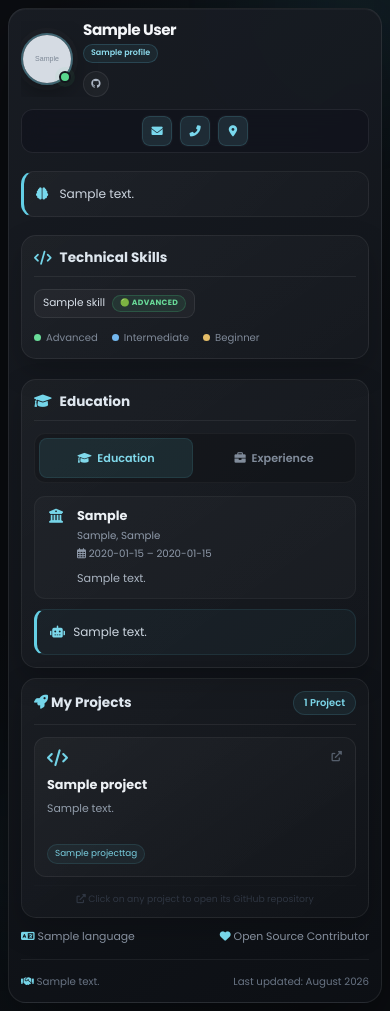
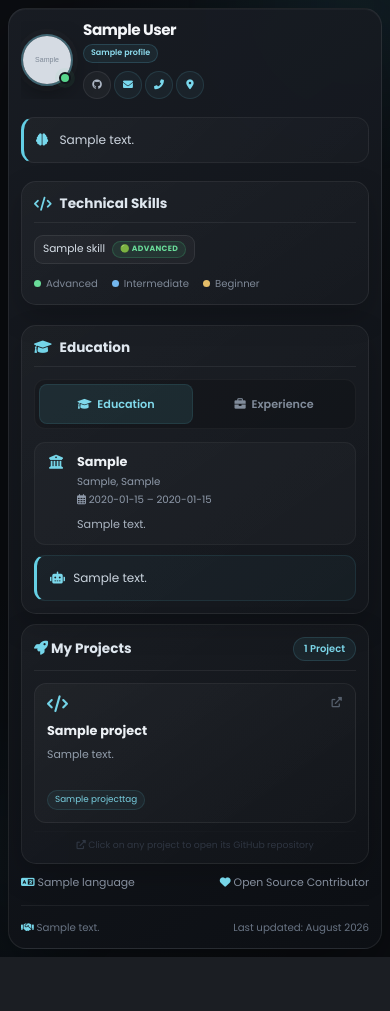
Before and after one commit to navidmn56/portfolio-website, a Django app: page / in a window 390 px wide. After the commit the page ends 957 px from the top, so only its background shows below. Run offline with Django 5.2, Linux system fonts and the light colour scheme; tables that the repository leaves empty hold one stand-in row (values such as "Sample post"); grey boxes marked "Sample" are stand-in pictures.

Commit message:
Improve mobile responsive layout

```diff
--- a/resume_app/templates/portfolio.html
+++ b/resume_app/templates/portfolio.html
@@ -78,26 +78,17 @@
                                     <i class="{{ social.icon_class }}"></i>
                                 </a>
                             {% endfor %}
-                        </div>
-                    </div>
 
-                </div>
-
-                <!-- Contact Links - Icon Only Style -->
-                <div class="contact-links contact-links-icon-only">
+                            <!-- Contact Icons - Inline with Social Links -->
                             {% if profile.email %}
-                    <a href="mailto:{{ profile.email }}" class="contact-item contact-item-icon-only" aria-label="Email" title="Email">
-                        <span class="contact-icon-wrapper">
+                            <a href="mailto:{{ profile.email }}" class="social-icon-circle contact-inline-icon" aria-label="Email" title="Email">
                                 <i class="fas fa-envelope"></i>
-                        </span>
                             </a>
                             {% endif %}
 
                             {% if profile.phone %}
-                    <a href="tel:{{ profile.phone|cut:' ' }}" class="contact-item contact-item-icon-only" aria-label="Phone" title="Phone">
-                        <span class="contact-icon-wrapper">
+                            <a href="tel:{{ profile.phone|cut:' ' }}" class="social-icon-circle contact-inline-icon" aria-label="Phone" title="Phone">
                                 <i class="fas fa-phone-alt"></i>
-                        </span>
                             </a>
                             {% endif %}
 
@@ -105,14 +96,15 @@
                             <a href="{% if profile.location_url %}{{ profile.location_url }}{% else %}https://maps.google.com/?q={{ profile.location|urlencode }}{% endif %}"
                                target="_blank"
                                rel="noopener noreferrer"
-                       class="contact-item contact-item-icon-only"
+                               class="social-icon-circle contact-inline-icon"
                                aria-label="Location"
                                title="Location">
-                        <span class="contact-icon-wrapper">
                                 <i class="fas fa-map-marker-alt"></i>
-                        </span>
                             </a>
                             {% endif %}
+                        </div>
+                    </div>
+
                 </div>
 
             </div>
--- a/static/css/portfolio.css
+++ b/static/css/portfolio.css
@@ -109,12 +109,12 @@ body::after {
 }
 
 /* ============================================================
-   PROFILE HEADER - IMAGE LEFT, NAME CENTER, CONTACTS RIGHT
+   PROFILE HEADER - IMAGE LEFT, NAME CENTER
    ============================================================ */
 .profile-header {
     display: flex;
     flex-direction: column;
-    gap: 14px;
+    gap: 0;
     margin-bottom: 18px;
 }
 
@@ -216,12 +216,13 @@ body::after {
 }
 
 /* ============================================================
-   SOCIAL LINKS - NO TOOLTIP
+   SOCIAL LINKS - INCLUDES CONTACT ICONS INLINE
    ============================================================ */
 .social-links-row {
     display: flex;
     flex-direction: row;
     flex-wrap: wrap;
+    align-items: center;
     gap: 4px;
     margin-top: 3px;
     order: 2;
@@ -243,106 +244,28 @@ body::after {
     flex-shrink: 0;
 }
 
+/* Contact inline icons - same style, different hover color */
+.contact-inline-icon {
+    background: rgba(110, 211, 235, 0.05);
+    border-color: rgba(110, 211, 235, 0.12);
+    color: #79d8ed;
+}
+
+.contact-inline-icon:hover {
+    background: rgba(110, 211, 235, 0.12);
+    border-color: rgba(110, 211, 235, 0.3);
+    color: #8de2f5;
+    transform: translateY(-2px);
+}
+
+/* Hide old contact container */
+.contact-links {
+    display: none;
+}
+
 /* Hide tooltip completely */
 .tooltip {
     display: none !important;
-}
-
-/* ============================================================
-   CONTACT LINKS - ICON ONLY STYLE
-   ============================================================ */
-.contact-links-icon-only {
-    display: flex;
-    flex-direction: row;
-    flex-wrap: wrap;
-    align-items: center;
-    justify-content: center;
-    gap: 8px;
-    padding: 6px 8px;
-    background: rgba(15, 18, 28, 0.6);
-    border: 1px solid rgba(255, 255, 255, 0.08);
-    border-radius: 14px;
-    backdrop-filter: blur(10px);
-    -webkit-backdrop-filter: blur(10px);
-    order: 1;
-    width: 100%;
-    overflow: hidden;
-}
-
-.contact-item-icon-only {
-    display: flex;
-    align-items: center;
-    justify-content: center;
-    width: 40px;
-    height: 40px;
-    padding: 0;
-    border-radius: 10px;
-    color: #bfc8d4;
-    text-decoration: none;
-    transition: all 0.2s ease;
-    flex-shrink: 0;
-    background: rgba(255, 255, 255, 0.02);
-    border: 1px solid transparent;
-    position: relative;
-    overflow: hidden;
-}
-
-/* Glow effect on hover */
-.contact-item-icon-only::before {
-    content: '';
-    position: absolute;
-    top: 0;
-    left: -100%;
-    width: 100%;
-    height: 100%;
-    background: linear-gradient(90deg, transparent, rgba(110, 211, 235, 0.05), transparent);
-    transition: left 0.4s ease;
-}
-
-.contact-item-icon-only:hover::before {
-    left: 100%;
-}
-
-.contact-item-icon-only:hover {
-    background: rgba(110, 211, 235, 0.06);
-    border-color: rgba(110, 211, 235, 0.2);
-    color: #e8edf3;
-    transform: translateY(-2px);
-    box-shadow: 0 8px 25px rgba(0, 0, 0, 0.3), 0 0 20px rgba(110, 211, 235, 0.08);
-}
-
-.contact-item-icon-only:active {
-    transform: translateY(0) scale(0.98);
-}
-
-/* Icon wrapper */
-.contact-item-icon-only .contact-icon-wrapper {
-    width: 100%;
-    height: 100%;
-    display: flex;
-    align-items: center;
-    justify-content: center;
-    border-radius: 10px;
-    background: rgba(110, 211, 235, 0.1);
-    border: 1px solid rgba(110, 211, 235, 0.15);
-    flex-shrink: 0;
-    transition: all 0.2s ease;
-}
-
-.contact-item-icon-only:hover .contact-icon-wrapper {
-    background: rgba(110, 211, 235, 0.18);
-    border-color: rgba(110, 211, 235, 0.3);
-    box-shadow: 0 0 15px rgba(110, 211, 235, 0.15);
-}
-
-.contact-item-icon-only .contact-icon-wrapper i {
-    color: #79d8ed;
-    font-size: 0.9rem;
-    transition: transform 0.2s ease;
-}
-
-.contact-item-icon-only:hover .contact-icon-wrapper i {
-    transform: scale(1.1);
 }
 
 /* ============================================================
@@ -887,10 +810,6 @@ body::after {
         border-radius: 18px;
     }
 
-    .profile-header {
-        gap: 12px;
-    }
-
     .profile-info {
         gap: 10px;
     }
@@ -909,34 +828,14 @@ body::after {
         padding: 3px 7px;
     }
 
-    .social-icon-circle {
-        width: 26px;
-        height: 26px;
-        font-size: 0.6rem;
+    .social-links-row {
+        gap: 3px;
     }
 
-    /* CONTACT ICONS - SINGLE ROW, CENTERED, COMPACT */
-    .contact-links-icon-only {
-        flex-direction: row;
-        justify-content: center;
-        gap: 6px;
-        padding: 5px 8px;
-        border-radius: 12px;
-        width: 100%;
-    }
-
-    .contact-item-icon-only {
-        width: 32px;
-        height: 32px;
-        border-radius: 8px;
-    }
-
-    .contact-item-icon-only .contact-icon-wrapper {
-        border-radius: 8px;
-    }
-
-    .contact-item-icon-only .contact-icon-wrapper i {
-        font-size: 0.7rem;
+    .social-icon-circle {
+        width: 28px;
+        height: 28px;
+        font-size: 0.62rem;
     }
 
     .summary {
```
Also changed, not shown: other parts of static/css/portfolio.css (+21 -97 lines). Lines whose indentation alone changed are shown as unchanged.
